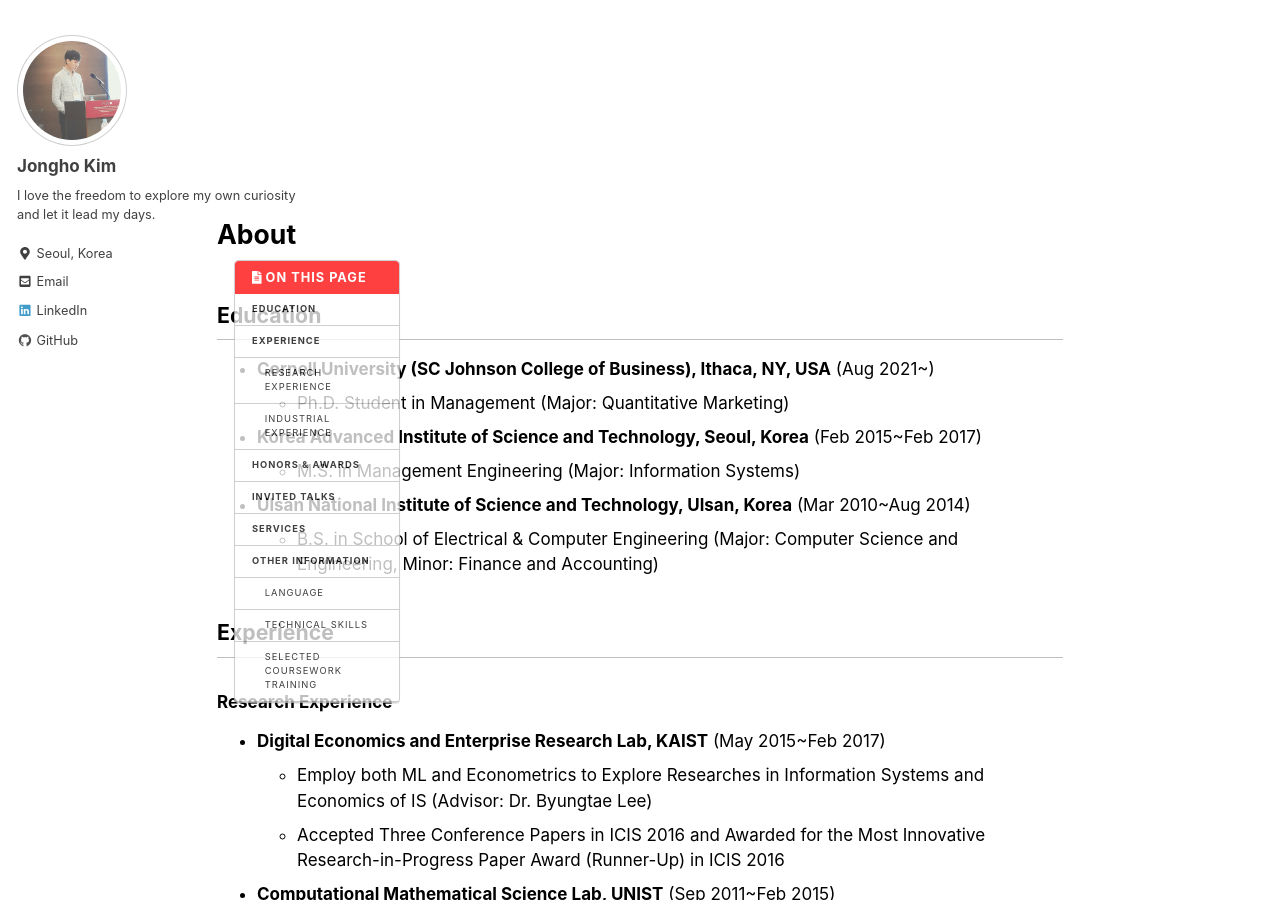
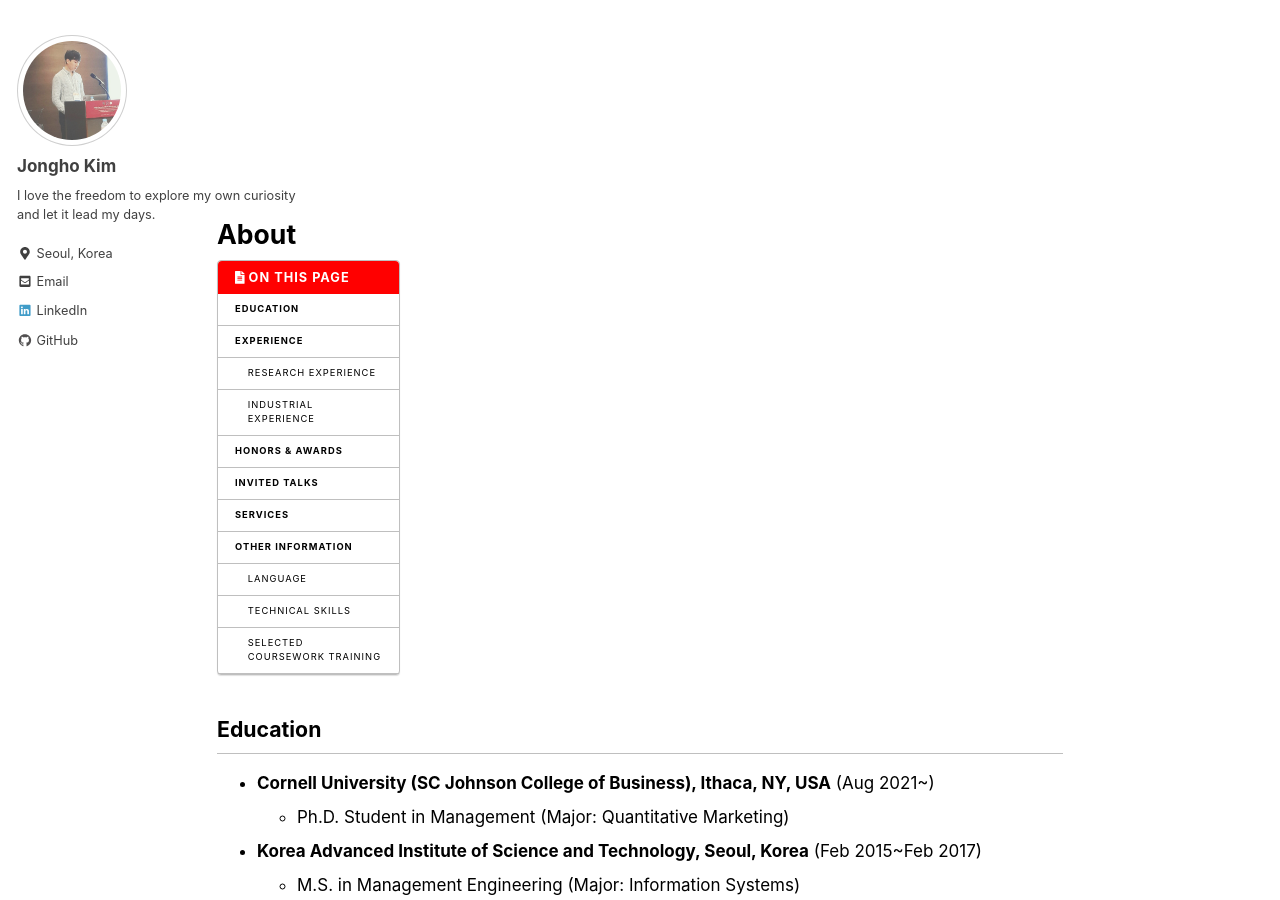
Before and after one commit to jonghkim/jonghkim.github.io, a Jekyll site: the page built from _pages/about.md, in a window 1280 px wide and 900 px high, scrolled down 684 px. Built offline with Jekyll 4.4.1, drawn with Linux system fonts in a browser that asks for light colours; nearby versions of some CDN libraries.

Commit message:
width update

```diff
--- a/_sass/minimal-mistakes/_sidebar.scss
+++ b/_sass/minimal-mistakes/_sidebar.scss
@@ -317,31 +317,22 @@
   margin-bottom: 1em;
 
   @include breakpoint($large) {
-    /* fix z-index order of follow links */
-    position: relative;
-    z-index: 10;
-    -webkit-transform: translate3d(0, 0, 0);
-    transform: translate3d(0, 0, 0);
+    position: initial;
+    top: initial;
+    right: initial;
+    width: initial;
+    margin-right: initial;
+    padding-left: initial;
+    z-index: initial;
+
+    &.sticky {
+      float: none;
+    }
   }
 
   @include breakpoint($large) {
-    float: left;
     width: calc(#{$right-sidebar-width-very-narrow} - 1em);
-    opacity: 0.75;
-    -webkit-transition: opacity 0.2s ease-in-out;
-    transition: opacity 0.2s ease-in-out;
-
-    &:hover {
-      opacity: 1;
-    }
-
-    &.sticky {
-      overflow-y: auto;
-      /* calculate height of nav list */
-      height: calc(
-        100vh - 90px - 2em
-      ); // viewport height - approx. masthead height - main content top margin
-    }
+    margin-right: initial;
   }
 
   @include breakpoint($x-large) {
```
